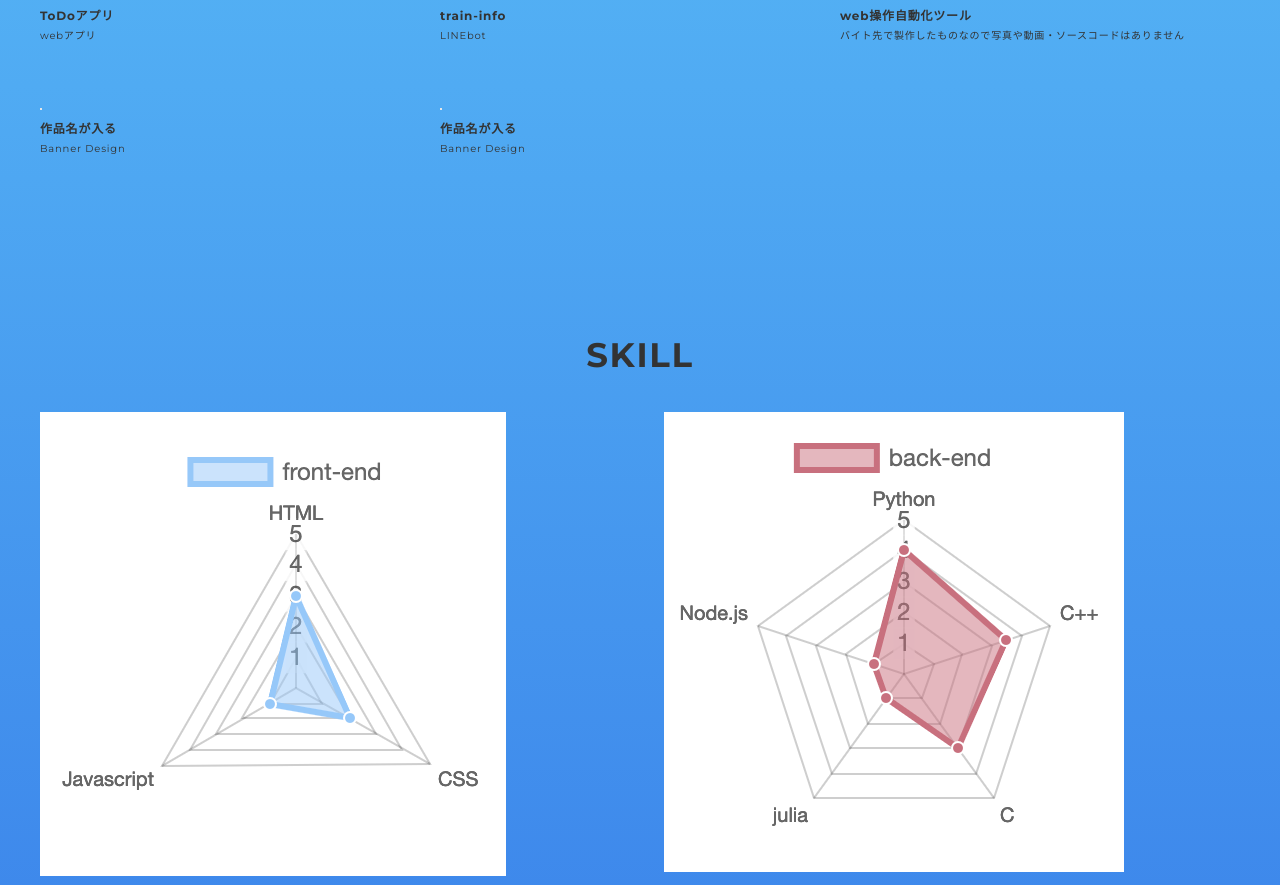
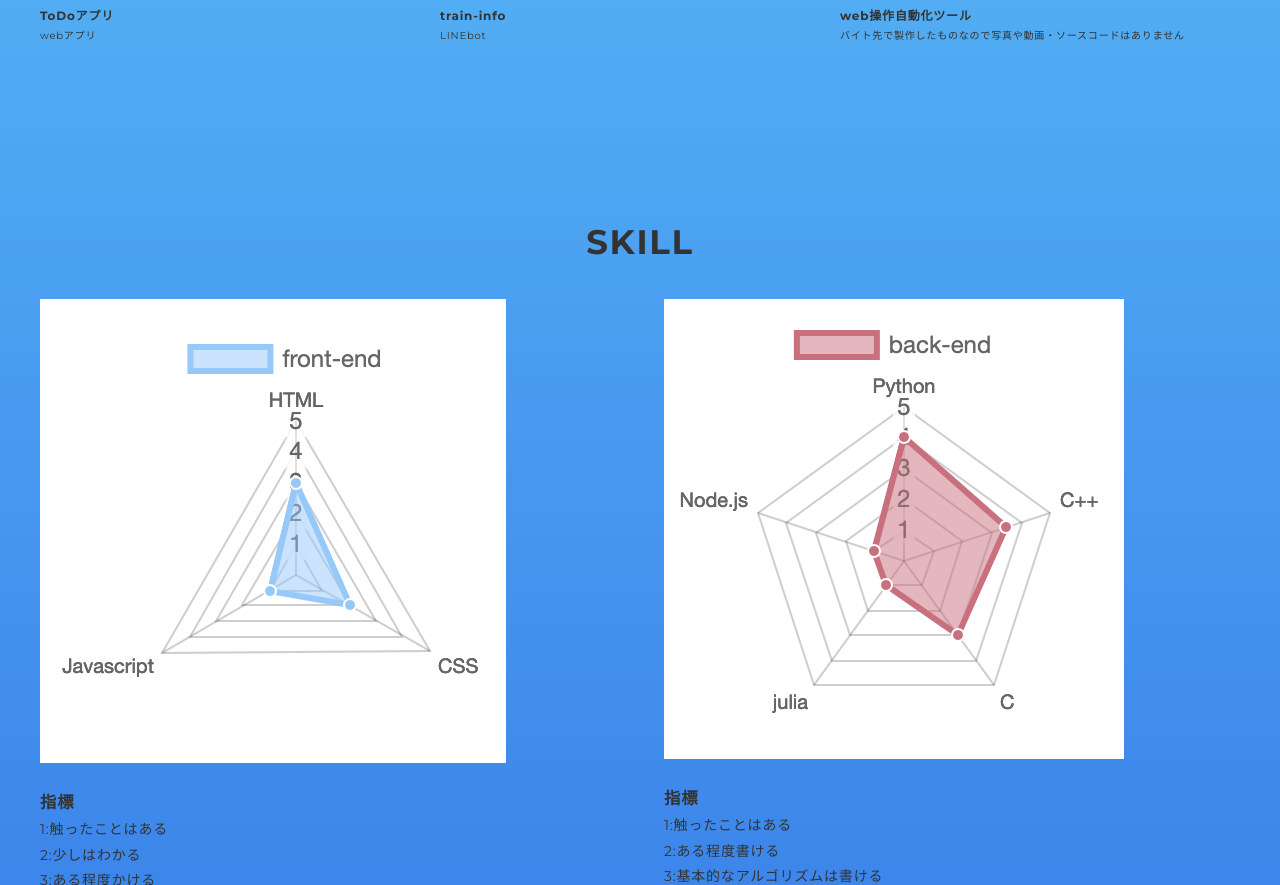
Before and after one commit to shake551/Portfolio, a plain HTML site: page index.html in a window 1280 px wide. Shown: the part 1206-2091 px from the top of the page. Drawn offline with nearby package versions, Linux system fonts and the light colour scheme.

Commit message:
[update]workのいらない項目を削除

```diff
--- a/index.html
+++ b/index.html
@@ -73,16 +73,6 @@
                             <p class="works-img"><img src="img/chrome.png" alt="" /></p>
                             <p class="works-name">web操作自動化ツール</p>
                             <p class="works-info">バイト先で製作したものなので写真や動画・ソースコードはありません</p>
-                        </a>
-                        <a class="works-item" href="works-template.html">
-                            <p class="works-img"><img src="img/works-dummy-thumb.jpg" alt="" /></p>
-                            <p class="works-name">作品名が入る</p>
-                            <p class="works-info">Banner Design</p>
-                        </a>
-                        <a class="works-item" href="works-template.html">
-                            <p class="works-img"><img src="img/works-dummy-thumb.jpg" alt="" /></p>
-                            <p class="works-name">作品名が入る</p>
-                            <p class="works-info">Banner Design</p>
                         </a>
                     </div>
                 </div>
```
